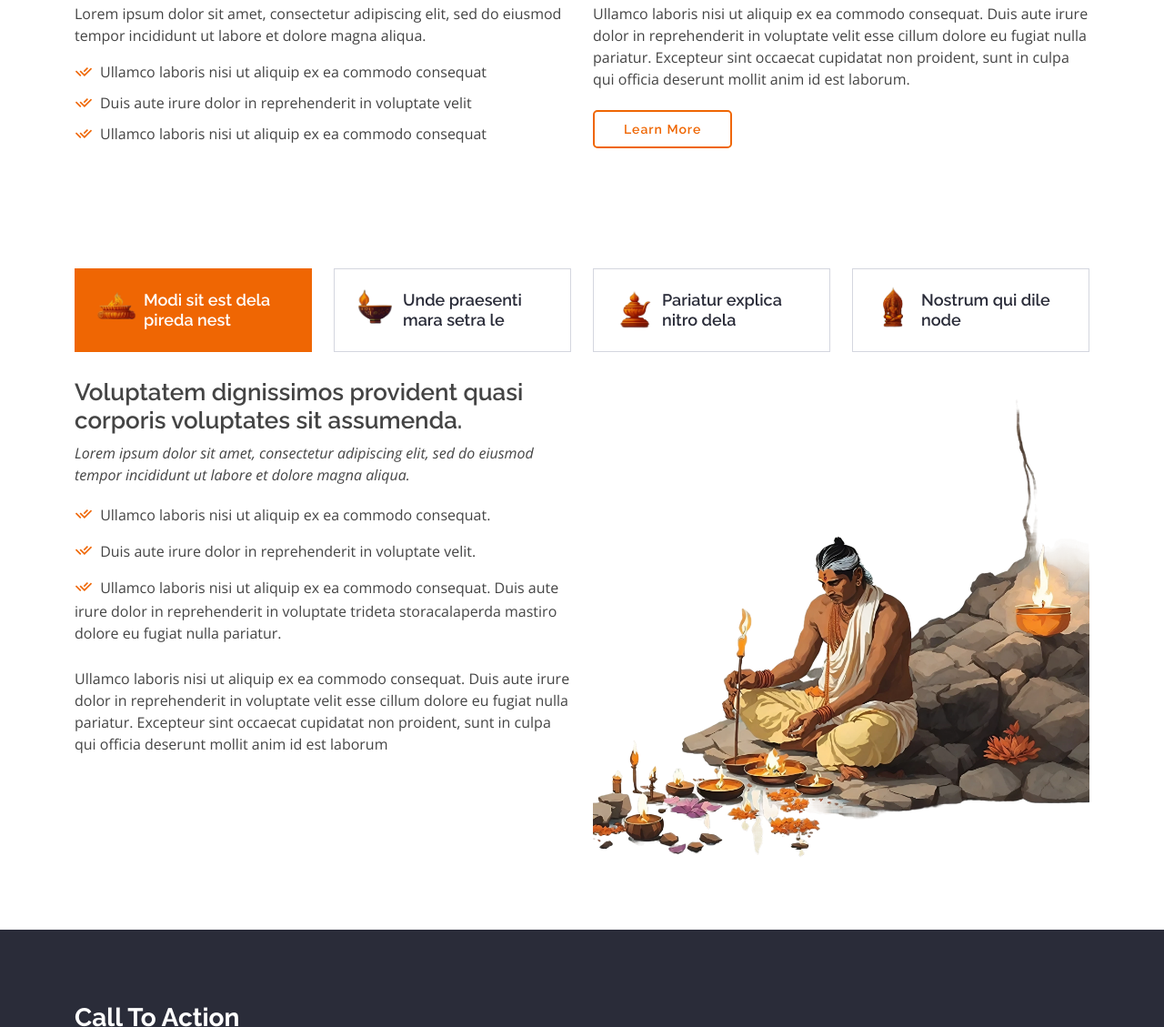
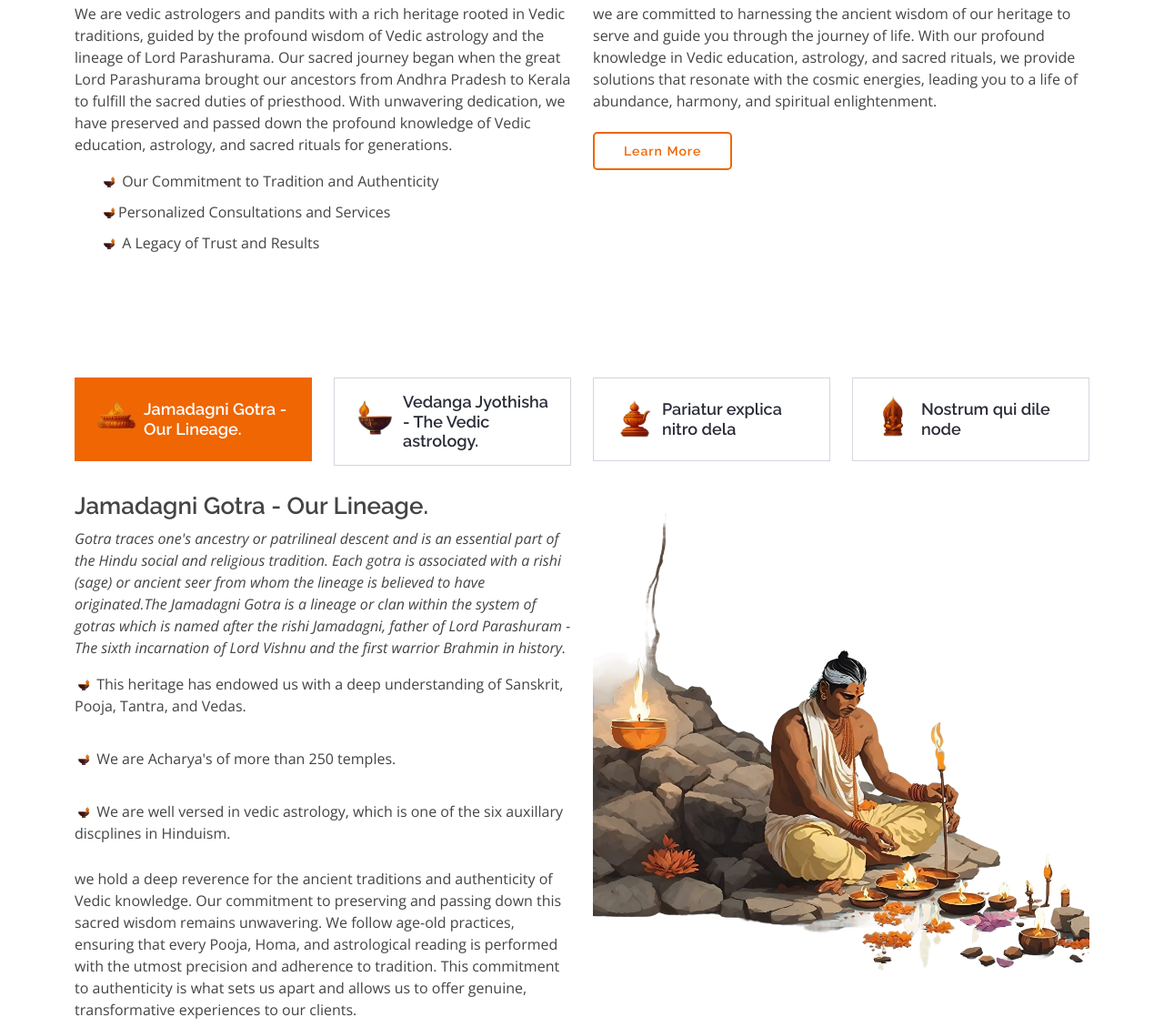
Before and after one commit to KALIPEM/poojainc, a plain HTML site: page index.html in a window 1280 px wide. Shown: the part 985-2114 px from the top of the page at 91% size. Drawn offline with nearby package versions, Linux system fonts and the light colour scheme.

Commit message:
content adding

```diff
--- a/assets/css/style.css
+++ b/assets/css/style.css
@@ -376,7 +376,7 @@ h6 {
 }
 
 .home .content123 h1{
-  font-size: 4em;
+  font-size: 2.5em;
   font-weight: 900;
   text-transform: uppercase;
   letter-spacing: 5px;
--- a/index.html
+++ b/index.html
@@ -82,19 +82,19 @@
     <img decoding="async" class="img-slide" src="assets/img/deepam.JPG" ></img>
     <img decoding="async" class="img-slide" src="assets/img/homam.JPG" ></img>
     <div class="content123 active">
-        <h1>Homas<br><span>Pooja</span></h1>
-        <p>Lorem ipsum dolor sit amet, consectetur adipisicing elit, sed do eiusmod tempor incididunt ut labore et dolore magna anime. Ut enim ad minim veniam, quis nostrud exercitation ullamco laboris nisi ut farhan ex ea commodo consequat. Duis aute irure dolor in reprehenderit in voluptate velit esse cillum daily web design nulla pariatur. Excepteur sint occaecat cupidatat non proident, sunt in culpa qui officia deserunt mollit anim id est laborum.</p>
-      <a href="#">Read More</a>
+        <h1>Unlocking the Secrets of <br><span>Vedic Astrology</span></h1>
+        <p>Vedic astrology, also known as Jyotish, is a profound and ancient science that has been practiced and revered for thousands of years. Its roots are firmly embedded in the Vedas, the sacred texts of Hinduism, and it offers a unique perspective on understanding the cosmos and its influence on our lives. Let's discover your destiny, decode your relationships, and heal your body and mind with our Vedic wisdom.</p>
+      <a href="#about" class="scrollto">Read More</a>
     </div>
     <div class="content123">
-      <h1>Tantra<br><span>Mantra</span></h1>
-      <p>Lorem ipsum dolor sit amet, consectetur adipisicing elit, sed do eiusmod tempor incididunt ut labore et dolore magna anime. Ut enim ad minim veniam, quis nostrud exercitation ullamco laboris nisi ut farhan ex ea commodo consequat. Duis aute irure dolor in reprehenderit in voluptate velit esse cillum daily web design nulla pariatur. Excepteur sint occaecat cupidatat non proident, sunt in culpa qui officia deserunt mollit anim id est laborum.</p>
-      <a href="#">Read More</a>
+      <h1>Customized Rituals for <br><span>Prosperity and Peace</span></h1>
+      <p>Experience the transformative power of our rituals to bring abundance and serenity into your life.</p>
+      <a href="#services" class="scrollto">Read More</a>
     </div>
     <div class="content123">
-      <h1>Kriya<br><span>Karya</span></h1>
-      <p>Lorem ipsum dolor sit amet, consectetur adipisicing elit, sed do eiusmod tempor incididunt ut labore et dolore magna anime. Ut enim ad minim veniam, quis nostrud exercitation ullamco laboris nisi ut farhan ex ea commodo consequat. Duis aute irure dolor in reprehenderit in voluptate velit esse cillum daily web design nulla pariatur. Excepteur sint occaecat cupidatat non proident, sunt in culpa qui officia deserunt mollit anim id est laborum.</p>
-      <a href="#">Read More</a>
+      <h1>Astrology Consultations <br><span>Your Personal Guiding Star</span></h1>
+      <p>Let our knowledgeable astrologers illuminate your path to success, love, and good health.</p>
+      <a href="#services" class="scrollto">Read More</a>
     </div>
     <div class="media-icons">
         <a href="#"><i class="fab fa-facebook-f"></i></a>
@@ -123,22 +123,19 @@
         <div class="row content" data-aos="fade-up">
           <div class="col-lg-6">
             <p>
-              Lorem ipsum dolor sit amet, consectetur adipiscing elit, sed do eiusmod tempor incididunt ut labore et dolore
-              magna aliqua.
+              We are vedic astrologers and pandits with a rich heritage rooted in Vedic traditions, guided by the profound wisdom of Vedic astrology and the lineage of Lord Parashurama. Our sacred journey began when the great Lord Parashurama brought our ancestors from Andhra Pradesh to Kerala to fulfill the sacred duties of priesthood. With unwavering dedication, we have preserved and passed down the profound knowledge of Vedic education, astrology, and sacred rituals for generations.
             </p>
             <ul>
-              <li><i class="ri-check-double-line"></i> Ullamco laboris nisi ut aliquip ex ea commodo consequat</li>
-              <li><i class="ri-check-double-line"></i> Duis aute irure dolor in reprehenderit in voluptate velit</li>
-              <li><i class="ri-check-double-line"></i> Ullamco laboris nisi ut aliquip ex ea commodo consequat</li>
+              <li><img src="assets/img/Deepam-right-icon.png" alt="" style="width: 20px;height: auto;"> Our Commitment to Tradition and Authenticity</li>
+              <li><img src="assets/img/Deepam-right-icon.png" alt="" style="width: 20px;height: auto;">Personalized Consultations and Services</li>
+              <li><!--<i class="ri-check-double-line"></i>--><img src="assets/img/Deepam-right-icon.png" alt="" style="width: 20px;height: auto;">  A Legacy of Trust and Results</li>
             </ul>
           </div>
           <div class="col-lg-6 pt-4 pt-lg-0">
             <p>
-              Ullamco laboris nisi ut aliquip ex ea commodo consequat. Duis aute irure dolor in reprehenderit in voluptate
-              velit esse cillum dolore eu fugiat nulla pariatur. Excepteur sint occaecat cupidatat non proident, sunt in
-              culpa qui officia deserunt mollit anim id est laborum.
+              we are committed to harnessing the ancient wisdom of our heritage to serve and guide you through the journey of life. With our profound knowledge in Vedic education, astrology, and sacred rituals, we provide solutions that resonate with the cosmic energies, leading you to a life of abundance, harmony, and spiritual enlightenment.
             </p>
-            <a href="#" class="btn-learn-more">Learn More</a>
+            <a href="#features" class="btn-learn-more scrollto">Learn More</a>
           </div>
         </div>
 
@@ -154,14 +151,14 @@
             <a class="nav-link active show" data-bs-toggle="tab" href="#tab-1">
               <img src="assets/img/Homondam-icon.png" alt="" sizes="10px" srcset="" style="width: 60px;height: auto;">
               <!--<i class="ri-gps-line"></i>-->
-              <h4 class="d-none d-lg-block">Modi sit est dela pireda nest</h4>
+              <h4 class="d-none d-lg-block">Jamadagni Gotra - Our Lineage.</h4>
             </a>
           </li>
           <li class="nav-item col-3" data-aos="zoom-in" data-aos-delay="100">
             <a class="nav-link" data-bs-toggle="tab" href="#tab-2">
               <img src="assets/img/deepam-icon.png" alt="" style="width: 60px;height: auto;">
               <!--<i class="ri-body-scan-line"></i>-->
-              <h4 class="d-none d-lg-block">Unde praesenti mara setra le</h4>
+              <h4 class="d-none d-lg-block">Vedanga Jyothisha - The Vedic astrology.</h4>
             </a>
           </li>
           <li class="nav-item col-3" data-aos="zoom-in" data-aos-delay="200">
@@ -184,49 +181,62 @@
           <div class="tab-pane active show" id="tab-1">
             <div class="row">
               <div class="col-lg-6 order-2 order-lg-1 mt-3 mt-lg-0">
-                <h3>Voluptatem dignissimos provident quasi corporis voluptates sit assumenda.</h3>
+                <h3>Jamadagni Gotra - Our Lineage.</h3>
                 <p class="fst-italic">
-                  Lorem ipsum dolor sit amet, consectetur adipiscing elit, sed do eiusmod tempor incididunt ut labore et dolore
-                  magna aliqua.
+                  Gotra traces one's ancestry or patrilineal descent and is an essential part of
+                  the Hindu social and religious tradition. Each gotra
+                  is associated with a rishi (sage) or ancient seer
+                  from whom the lineage is believed to have originated.The Jamadagni Gotra is a
+                  lineage or clan within the system of gotras which is named after the rishi Jamadagni, father of Lord Parashuram - The sixth incarnation of Lord Vishnu and the first warrior Brahmin in history.
                 </p>
                 <ul>
-                  <li><i class="ri-check-double-line"></i> Ullamco laboris nisi ut aliquip ex ea commodo consequat.</li>
-                  <li><i class="ri-check-double-line"></i> Duis aute irure dolor in reprehenderit in voluptate velit.</li>
-                  <li><i class="ri-check-double-line"></i> Ullamco laboris nisi ut aliquip ex ea commodo consequat. Duis aute irure dolor in reprehenderit in voluptate trideta storacalaperda mastiro dolore eu fugiat nulla pariatur.</li>
+                  <li><img src="assets/img/Deepam-right-icon.png" alt="" style="width: 20px;height: auto;"> This heritage has endowed us with a deep understanding of Sanskrit, Pooja, Tantra, and Vedas.</li><br>
+                  <li><img src="assets/img/Deepam-right-icon.png" alt="" style="width: 20px;height: auto;"> We are Acharya's of more than 250 temples.</li><br>
+                  <li><img src="assets/img/Deepam-right-icon.png" alt="" style="width: 20px;height: auto;"> We are well versed in vedic astrology, which is one of the six auxillary discplines in Hinduism.</li>
                 </ul>
                 <p>
-                  Ullamco laboris nisi ut aliquip ex ea commodo consequat. Duis aute irure dolor in reprehenderit in voluptate
-                  velit esse cillum dolore eu fugiat nulla pariatur. Excepteur sint occaecat cupidatat non proident, sunt in
-                  culpa qui officia deserunt mollit anim id est laborum
+                  we hold a deep reverence for the ancient traditions and authenticity
+                  of Vedic knowledge. Our commitment to preserving and passing down
+                  this sacred wisdom remains unwavering. We follow age-old practices,
+                  ensuring that every Pooja, Homa, and astrological reading is performed
+                  with the utmost precision and adherence to tradition. This commitment
+                  to authenticity is what sets us apart and allows us to offer genuine,
+                  transformative experiences to our clients.
                 </p>
               </div>
               <div class="col-lg-6 order-1 order-lg-2 text-center">
-                <img src="assets/img/doingpooja.webp" alt="" class="img-fluid">
+                <img src="assets/img/doingpooja.webp" alt="" class="img-fluid" style="transform: scaleX(-1);">
               </div>
             </div>
           </div>
           <div class="tab-pane" id="tab-2">
             <div class="row">
               <div class="col-lg-6 order-2 order-lg-1 mt-3 mt-lg-0">
-                <h3>Neque exercitationem debitis soluta quos debitis quo mollitia officia est</h3>
+                <h3>Vedanga Jyothisha - The Vedic astrology.</h3>
                 <p>
-                  Ullamco laboris nisi ut aliquip ex ea commodo consequat. Duis aute irure dolor in reprehenderit in voluptate
-                  velit esse cillum dolore eu fugiat nulla pariatur. Excepteur sint occaecat cupidatat non proident, sunt in
-                  culpa qui officia deserunt mollit anim id est laborum
+                  Indian astrology, also known as Vedic astrology, is a cornerstone of our services.
+                  Rooted in the Vedas, it is one of the six auxiliary disciplines in Hinduism. Our
+                  knowledge is derived from the Vedanga Jyothisha, an ancient text that explores
+                  the intricate relationships between planetary and star positions and their influence
+                  on our lives. With the sacred art of Grahanila (Planetary Positioning), we delve into
+                  the mental and physical conditions of individuals. Our expertise allows us to analyze
+                  and understand relationship matters, health issues, and even the curability of certain
+                  diseases. With the alignment of the celestial bodies, we offer profound insights into
+                  the most suited career paths, marriage predictions, and more.
                 </p>
                 <p class="fst-italic">
-                  Lorem ipsum dolor sit amet, consectetur adipiscing elit, sed do eiusmod tempor incididunt ut labore et dolore
-                  magna aliqua.
+                  We understand that every individual is unique, and their journey through life is equally
+                  distinctive. That's why, we offer personalized consultations and services. Our experienced
+                  astrologers take the time to understand your specific concerns and challenges, and we will provide you with;
                 </p>
                 <ul>
-                  <li><i class="ri-check-double-line"></i> Ullamco laboris nisi ut aliquip ex ea commodo consequat.</li>
-                  <li><i class="ri-check-double-line"></i> Duis aute irure dolor in reprehenderit in voluptate velit.</li>
-                  <li><i class="ri-check-double-line"></i> Provident mollitia neque rerum asperiores dolores quos qui a. Ipsum neque dolor voluptate nisi sed.</li>
-                  <li><i class="ri-check-double-line"></i> Ullamco laboris nisi ut aliquip ex ea commodo consequat. Duis aute irure dolor in reprehenderit in voluptate trideta storacalaperda mastiro dolore eu fugiat nulla pariatur.</li>
+                  <li><img src="assets/img/Deepam-right-icon.png" alt="" style="width: 20px;height: auto;"> Possible solution to the problems you are facing.</li>
+                  <li><img src="assets/img/Deepam-right-icon.png" alt="" style="width: 20px;height: auto;"> Self awareness and spiritual growth.</li>
+
                 </ul>
               </div>
               <div class="col-lg-6 order-1 order-lg-2 text-center">
-                <img src="assets/img/customer.webp" alt="" class="img-fluid">
+                <img src="assets/img/customer.webp" alt="" class="img-fluid" style="transform: scaleX(-1);">
               </div>
             </div>
           </div>
```
Also changed, not shown: assets/img/Deepam-right-icon.png (added).
